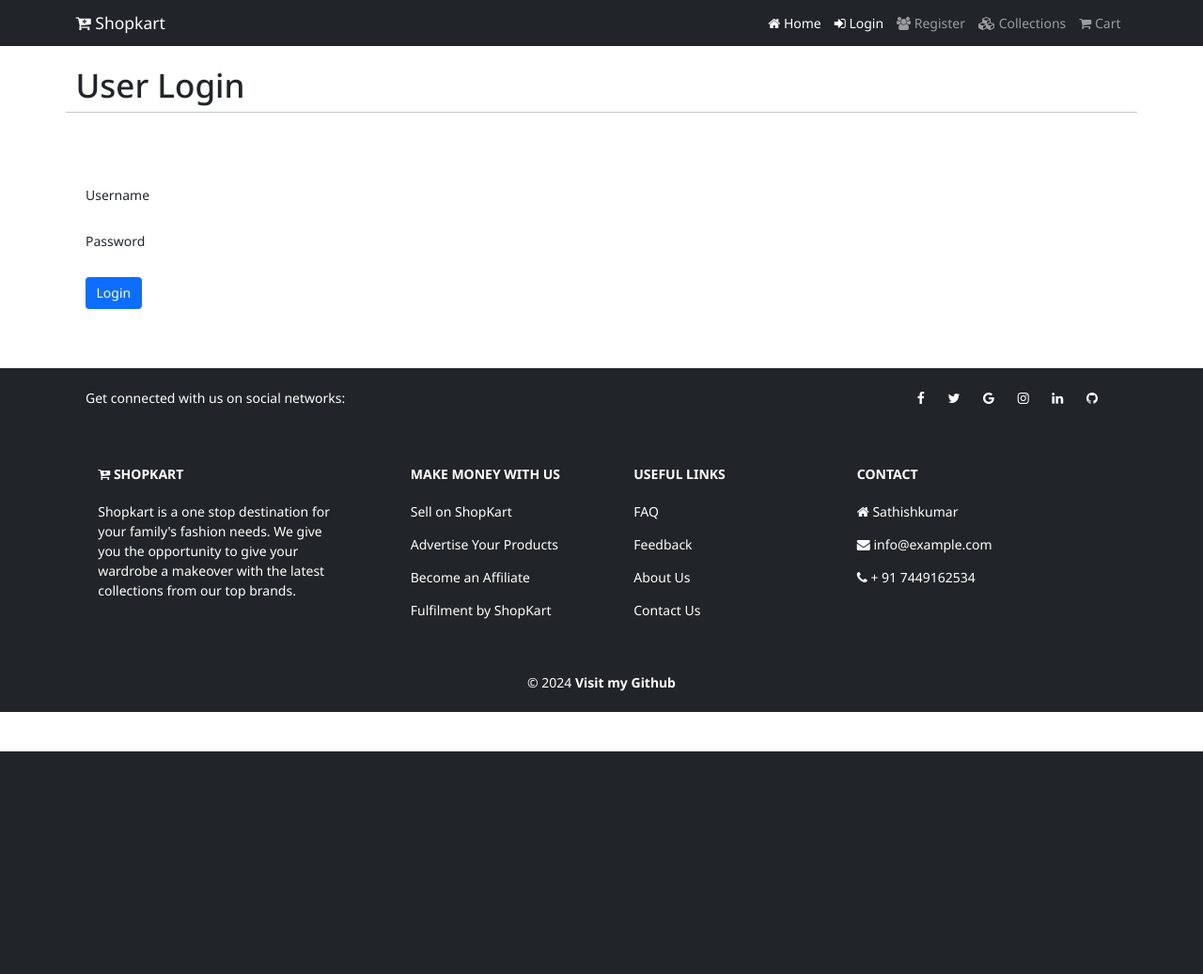
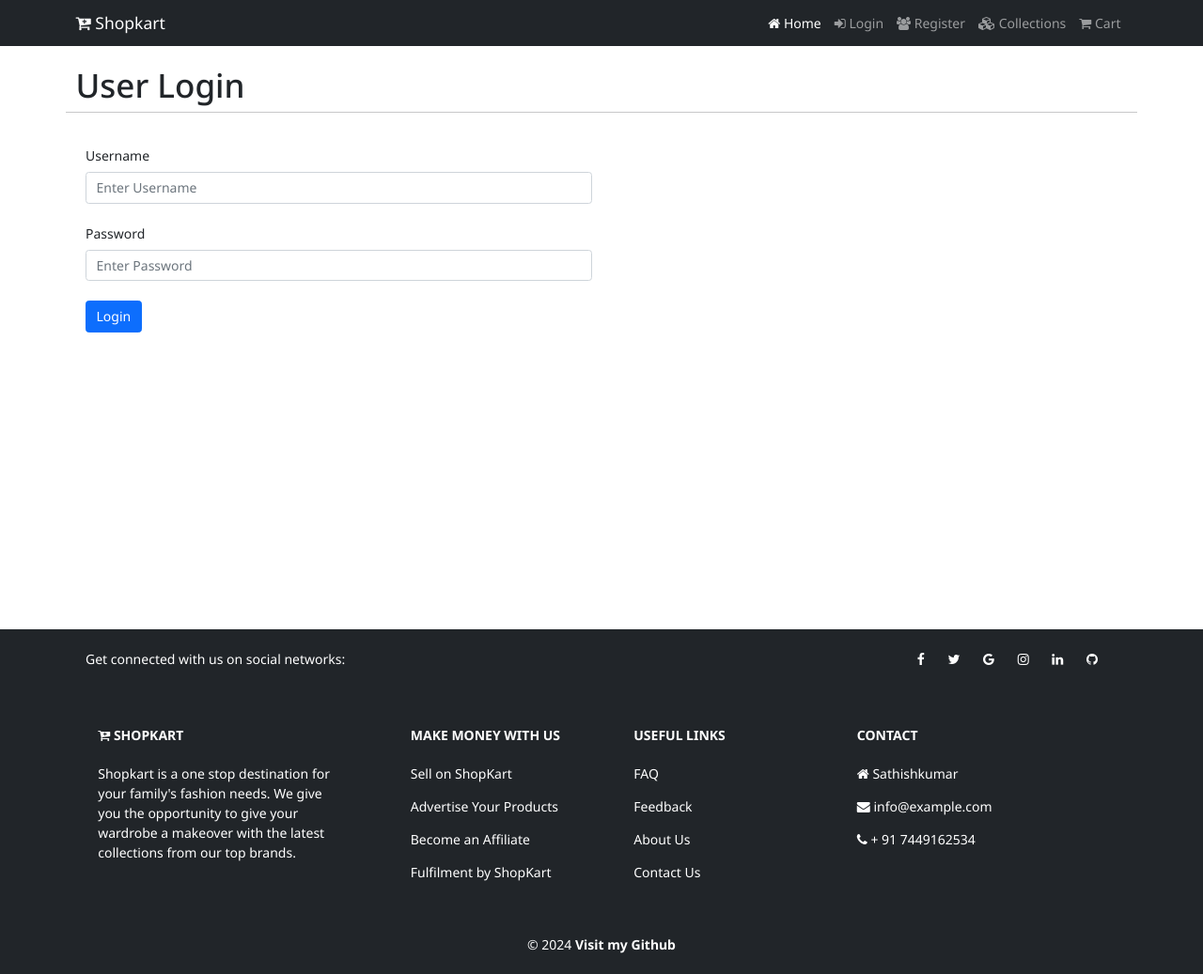
Before and after one commit to sathishkumar-c-2002/shopkart, a Django app: page /login in a window 1280 px wide. Shown: the whole page at 94% size. Before the commit the page ends 800 px from the top, so only its background shows below. Run offline with Django 5.2, Linux system fonts and the light colour scheme.

Commit message:
Login Login working perfectly

```diff
--- a/shop/templates/shop/inc/navbar.html
+++ b/shop/templates/shop/inc/navbar.html
@@ -9,12 +9,21 @@
           <li class="nav-item">
             <a class="nav-link active" aria-current="page" href="{% url 'home'%}"> <i class="fa fa-home"></i> Home</a>
           </li>
+          {% if request.user.is_authenticated %}
           <li class="nav-item">
-            <a class="nav-link active" aria-current="page" href="{% url 'login'%}"><i class="fa fa-sign-in"></i> Login</a>
+            <a class="nav-link " aria-current="page" href="#"> <i class="fa fa-user"></i> {{request.user}}</a>
+          </li>
+          <li class="nav-item">
+            <a class="nav-link " aria-current="page" href="{% url 'logout' %}"><i class="fa fa-sign-out"></i>Logout</a>
+          </li>
+          {% else %}
+          <li class="nav-item">
+            <a class="nav-link " aria-current="page" href="{% url 'login'%}"><i class="fa fa-sign-in"></i> Login</a>
           </li>
           <li class="nav-item">
             <a class="nav-link" href="{%url 'register'%}"><i class="fa fa-users"></i> Register</a>
           </li>
+          {% endif %}
           <li class="nav-item">
             <a class="nav-link" href="{%url 'collections'%}" ><i class="fa fa-cubes"></i> Collections</a>
           </li>
--- a/shop/templates/shop/login.html
+++ b/shop/templates/shop/login.html
@@ -5,13 +5,13 @@ Reigster | Online Shopping
 {% endblock title %}
 
 {% block content %}
-<div class="container" style="margin-top:70px;">
+<div class="container" style="margin-top:70px; min-height:600px;">
     <div class="row">
         <div class="col-12"><h1>User Login</h1></div>
         <hr style="border-color:#b8bfc2">
         {% include "shop/inc/message.html" %}
     </div>
-    <section class ="py-4 my-5">
+    <section class ="py-4">
         <div class="container">
             <div class="row">
                 <div class="col-6">
@@ -19,11 +19,11 @@ Reigster | Online Shopping
                         {% csrf_token %}
                         <div class="mb-4">
                             <label for=" " class="form-label">Username</label>
-                            {{form.username}}
+                            <input type="text" name="username" id="username" class="form-control" placeholder="Enter Username">
                         </div>
                         <div class="mb-4">
                             <label for=" " class="form-label">Password</label>
-                            {{form.password1}}
+                            <input type="password" name="password" id="password" class="form-control" placeholder="Enter Password">
                         </div>
                         <button type="submit" class ="btn btn-primary">Login</button>
                     </form>
--- a/shop/urls.py
+++ b/shop/urls.py
@@ -5,6 +5,7 @@ urlpatterns = [
     path('home',views.home,name="home"),
     path('register',views.register,name="register"),
     path('login',views.login_page,name="login"),
+    path('logout',views.logout_page,name="logout"),
     path('collections',views.collections,name="collections"),
     path('collections/<str:name>',views.collectionsview,name="collections"),
     path('collections/<str:cname>/<str:pname>',views.product_details,name="product_details")
--- a/shop/views.py
+++ b/shop/views.py
@@ -3,15 +3,31 @@ from .models import *
 from shop.form import *
 from django.contrib import messages
 from django.shortcuts import redirect
-from django.http import *
-
+from django.contrib.auth import authenticate,login,logout
 
 # Create your views here.
 def home(request):
     products = Product.objects.filter(trending = 1)
     return render(request, "shop/index.html", {"products":products})
 
+def logout_page(request):
+    if request.user.is_authenticated:
+        logout(request)
+        messages.success(request,"Logged out Successfully")
+    return redirect("/")
+
 def login_page(request):
+    if request.method=='POST':
+        name = request.POST.get('username')
+        pwd = request.POST.get('password')
+        user = authenticate(request,username=name,password=pwd)
+        if user is not None:
+            login(request,user)
+            messages.success(request,"Logged in Successfully")
+            return redirect("/")
+        else:
+            messages.error(request,"Invalid Username or Password")
+            return redirect("/login")
     return render(request, "shop/login.html")
 
 def register(request):
```
